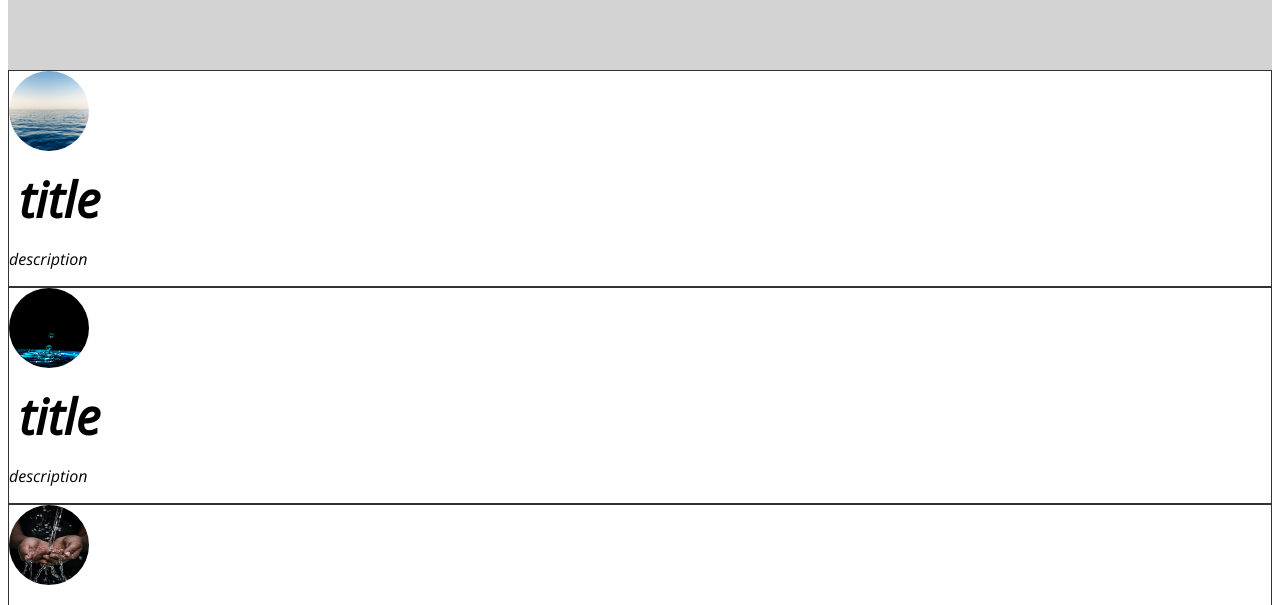
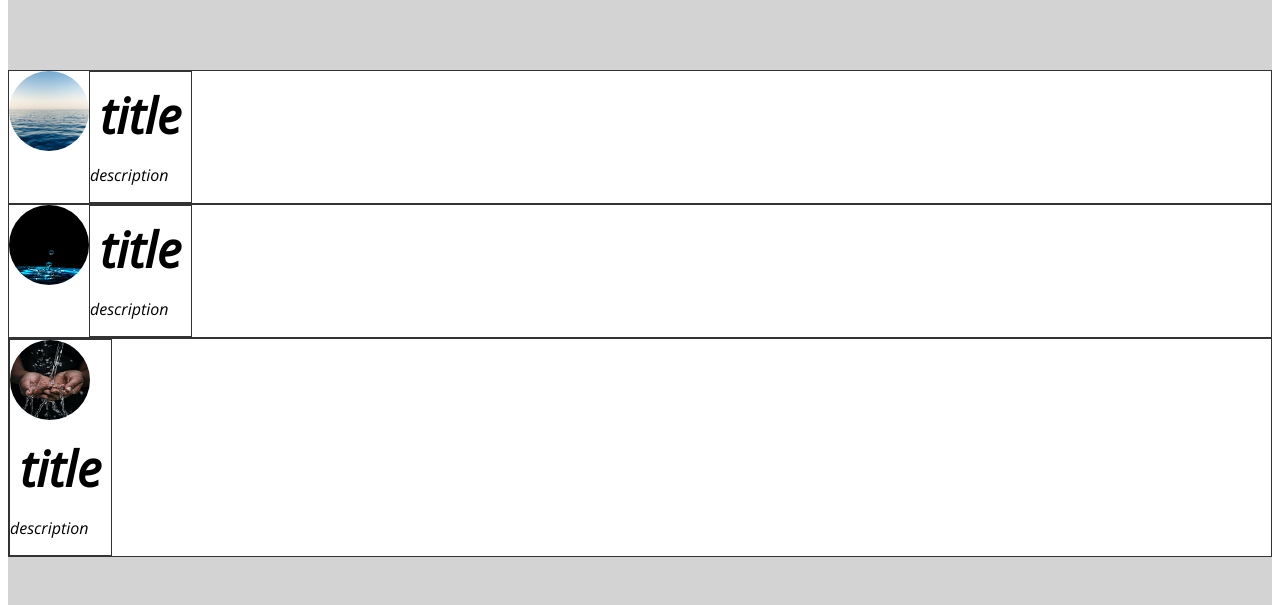
Before and after one commit to DenetraC/miami-uxui-jan2021, a plain HTML site: page index.html in a window 1280 px wide. Shown: the part 2195-2800 px from the top of the page. Drawn offline with nearby package versions, Linux system fonts and the light colour scheme.

Commit message:
Update index.html

```diff
--- a/index.html
+++ b/index.html
@@ -46,9 +46,13 @@
 
     <!-- Hero - start -->
 <section id="hero">
+    <div>
         <h1>Heading 1</h1>
         <h3>Heading 3</h3>
+    </div>
+    <div>
         <a href="#" class="cta button"> <i class="ri-shopping-cart-2-fill ri-lg"></i>Call to Action</a>
+    </div>
     </section>
     <!-- Hero - end -->
 
@@ -103,26 +107,32 @@
 
     <!-- Features - start -->
     <!-- Features 1 - start -->
+    <div class="container">
+        <img src="img/photo-1457195740896-7f345efef228.jpg" alt=""class="img-feat">
         <div>
-        <img src="img/photo-1457195740896-7f345efef228.jpg" alt=""class="img-feat">
             <h2>title</h2>
             <p>description</p>
+        </div>
        </div>
     <!-- Features 1 - end -->
 
     <!-- Features 2 - start -->
+    <div class="container">
+        <img src="img/photo-1519873174361-37788c5a73c7.jpg" alt="" class="img-feat">
         <div>
-        <img src="img/photo-1519873174361-37788c5a73c7.jpg" alt="" class="img-feat">
             <h2>title</h2>
             <p>description</p>
+        </div>
     </div>
     <!-- Features 2 - end -->
 
     <!-- Features 3 - start -->
+    <div class="container">
         <div>
             <img src="img/photo-1538300342682-cf57afb97285.jpg" alt="" class="img-feat">
             <h2>title</h2>
             <p>description</p>
+        </div>
     </div>
     <!-- Features 3 - end -->
 
```
Lines whose indentation alone changed are shown as unchanged.
